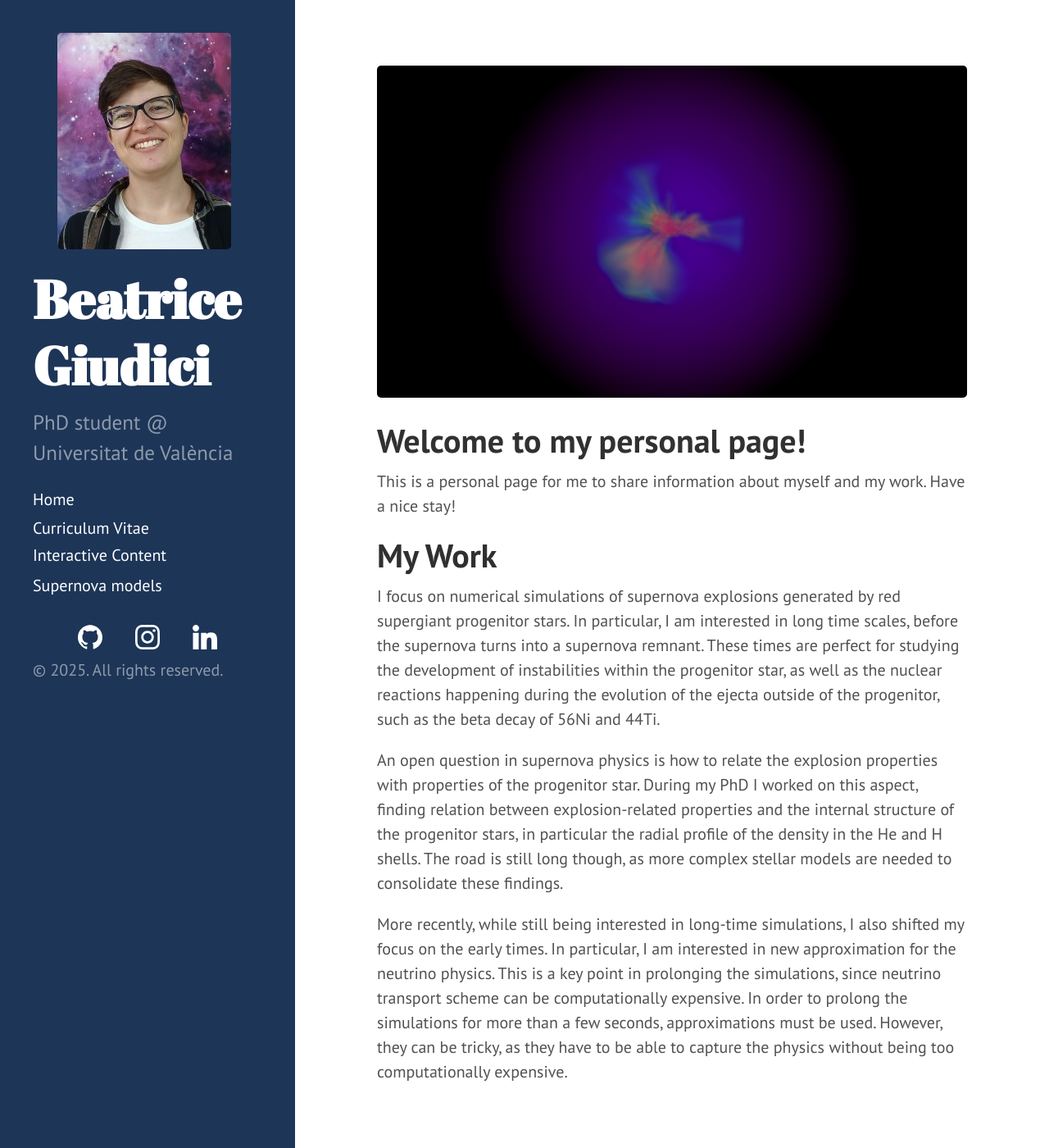
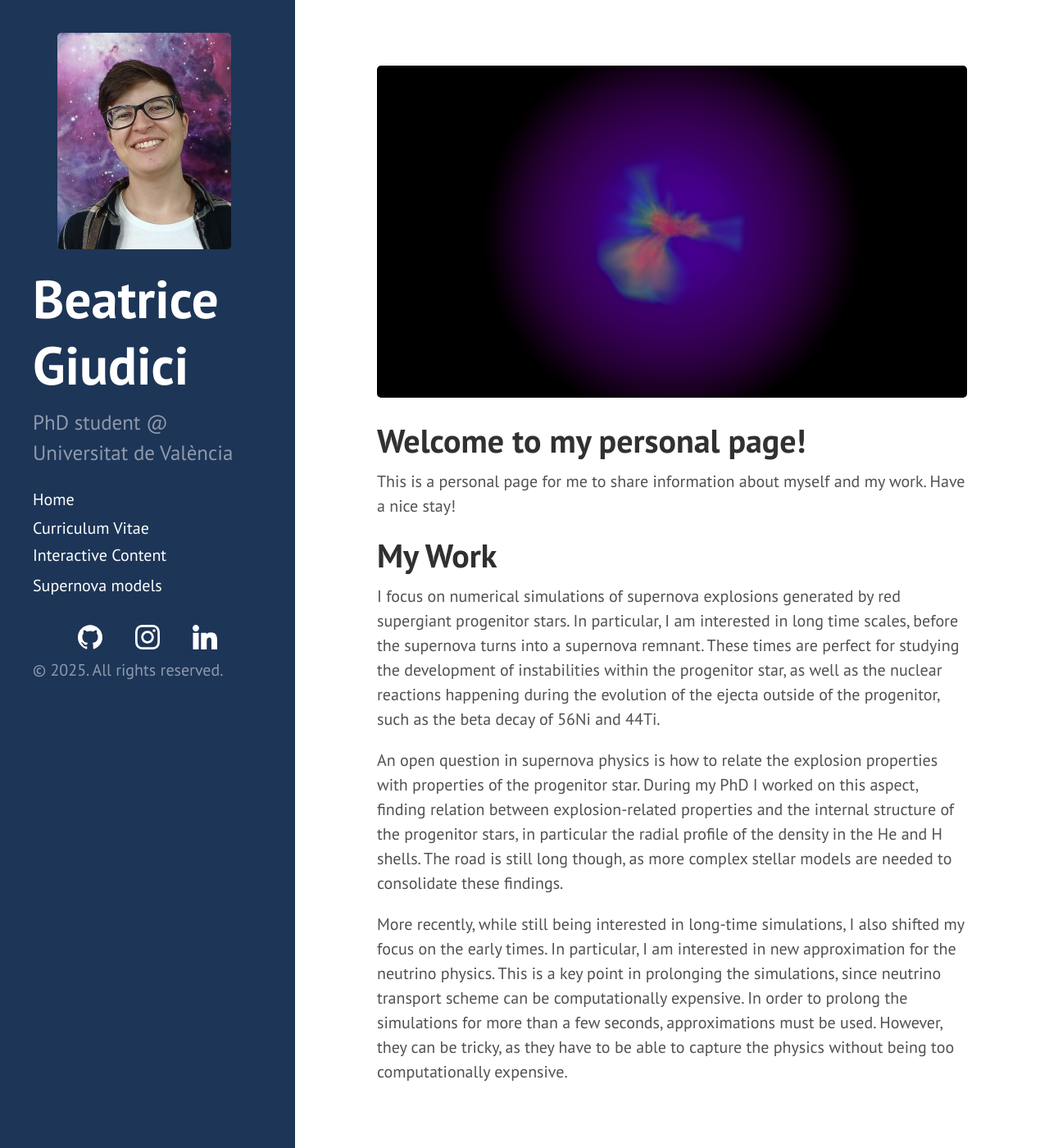
Before and after one commit to BeaGiudici/BeaGiudici.github.io, a Jekyll site: the page built from index.html, in a window 1280 px wide and 1400 px high. Shown: the whole window at 82% size. Built offline with Jekyll 4.4.1, drawn with Linux system fonts in a browser that asks for light colours; the list of posts is cut into pages by our own code.

Commit message:
Button working

```diff
--- a/elements_lm.html
+++ b/elements_lm.html
@@ -9,7 +9,7 @@
 
 <!-- OrbitControls.js Script -->
 <script src="https://unpkg.com/three@0.128.0/examples/js/controls/OrbitControls.js"></script>
-
+<button class="back-button" onclick="history.back()">Back</button>
 <h2>Low mass models</h2>
 
 <!-- MODEL WH12.5 -->
--- a/public/css/hyde.css
+++ b/public/css/hyde.css
@@ -80,7 +80,7 @@
 .sidebar-about h1 {
     color: #fff;
     margin-top: 0;
-    font-family: "Abril Fatface", serif;
+    font-family: "PT Sans", serif;
     font-size: 3.25rem;
 }
 
@@ -151,19 +151,23 @@
 
 .back-button {
     position: relative;
-    top: 20px;
-    left: 20px;
+    top: 0px;
+    left: 0px;
     padding: 8px 16px;
-    background-color: #f5f5f5;
-    border: 1px solid #ccc;
+    background-color: #fff;
+    border: 1px solid #1d3557;
+    color: #1d3557;
     border-radius: 6px;
-    font-size: 16px;
+    font-family: "PT Sans";
+    font-size: 20px;
     cursor: pointer;
     transition: background-color 0.2s ease;
 }
 
 .back-button:hover {
-    background-color: #e0e0e0;
+    background-color: #1d3557;
+    color: #fff;
+    border: 1px solid #fff;
 }
 
 /* Container
```
